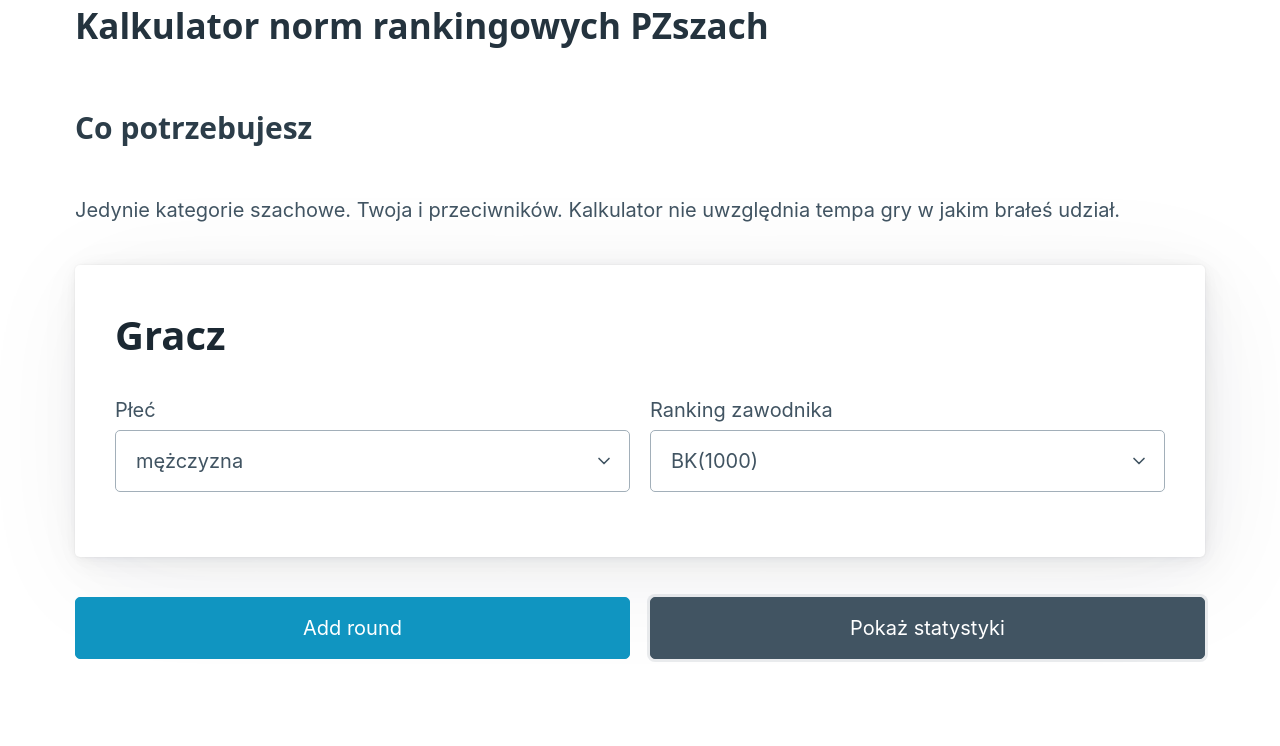
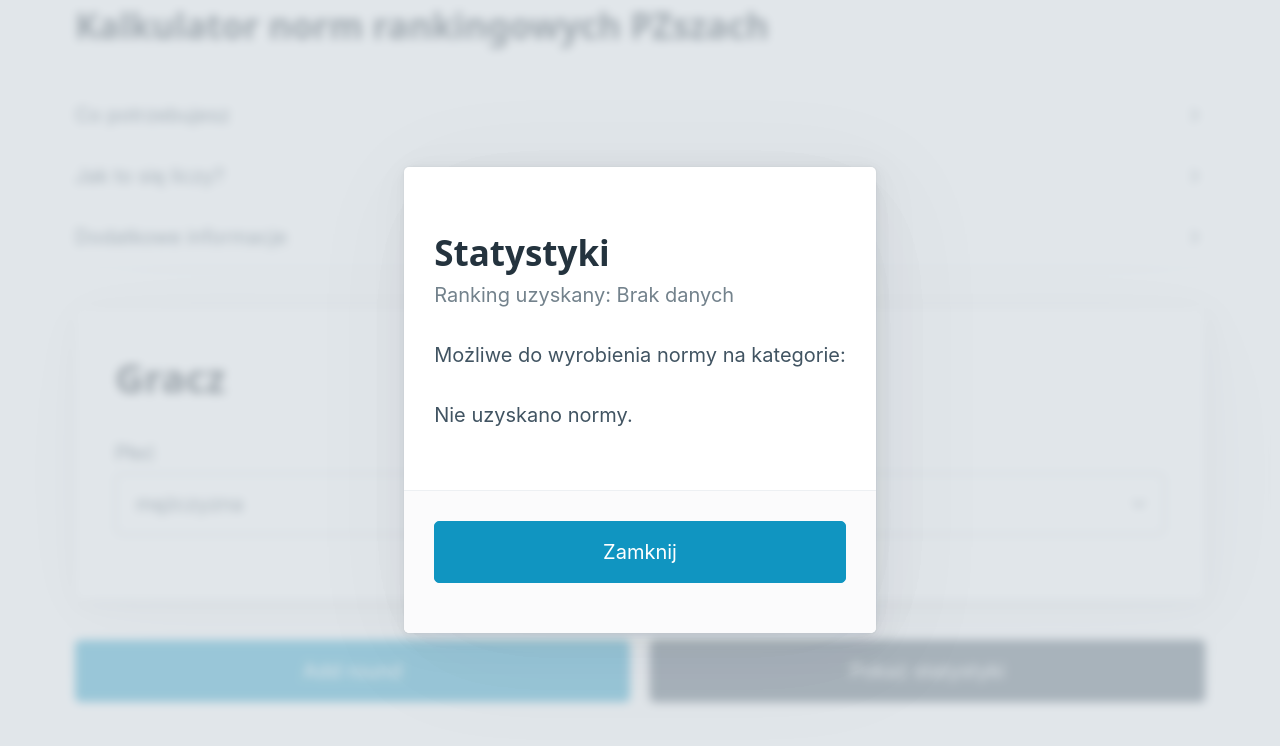
Before and after one commit to DocentSzachista/pzszach-rank-calc, a React (Create React App) app: page / in a window 1280 px wide. Both pictures are taken after a click on the button "Pokaż statystyki". Shown: the top 746 px of the page. Built offline with nearby package versions, Linux system fonts and the light colour scheme.

Commit message:
add modal for display if player has gained new rank and update description component
Signed-off-by: DocentSzachista <idontknow5325@gmail.com>

```diff
--- a/src/App.js
+++ b/src/App.js
@@ -1,9 +1,9 @@
 import "./styles/App.css";
 import PlayerCard from './components/PlayerCard';
+import Modal from "./components/Modal";
 import { useState } from 'react';
-import {countMeanRanking, countNorm, countDeltaR, countRu } from "./utils";
+import {calculatePlayerChanges } from "./utils";
 import Description from "./components/Descritpion";
-import {rankRequirements, encodedCategories} from "./resources/requirements";
 function App() {
 
   const [opponents, setOpponents] = useState([{
@@ -11,6 +11,15 @@ function App() {
     "category": "BK",
     "gender": "M"
   }]);
+  const [rankBlob, setRankBlob] = useState({
+    "currentRuz": undefined,
+    "normsAchieved":[]
+  });
+  const [showModal, setShowModal] = useState(false);
+
+  const handleModalClick = () =>{
+    setShowModal(!showModal);
+  };
 
   const addNewOpponent = function() {
     const newOpponent = {
@@ -29,25 +38,8 @@ function App() {
     setOpponents(
       opponents
     );
-    const mean = countMeanRanking(opponents);
-
-    const eglibleRanks = Object.keys(rankRequirements)
-    .filter(
-      key => encodedCategories[opponents[0].category] > encodedCategories[key]
-    )
-    console.log(eglibleRanks);
-    console.log(`Średni ranking graczy w turnieju: ${mean}`);
-
-    const chosenCategory  = rankRequirements[eglibleRanks[0]];
-    const minimum = countNorm(mean, chosenCategory[opponents[0].gender], opponents.length);
-    const deltaR = countDeltaR(opponents);
-    const Ru = countRu(chosenCategory[opponents[0].gender], deltaR);
-    console.log(`delta R ${deltaR}`);
-    console.log(`Ruz ${Ru}`);
-    // console.log(`Uzyskano normę ${minimum}`);
-    if( chosenCategory[opponents[0].gender] <= Ru && chosenCategory["requiredGames"] === opponents.length - 1  ){
-      console.log(`Uzyskano normę ${minimum}`);
-    }
+    // here handle all the calculations
+    setRankBlob(calculatePlayerChanges(opponents));
   }
 
 
@@ -63,9 +55,10 @@ function App() {
         )
       }
       <div className="grid">
-      <button className="primary" onClick={addNewOpponent}>Add round</button>
-      <button className="secondary">Pokaż statystyki</button>
+        <button className="primary" onClick={addNewOpponent}>Add round</button>
+        <button className="secondary" onClick={handleModalClick}>Pokaż statystyki</button>
       </div>
+      <Modal rankBlob={rankBlob} show={showModal} onClose={handleModalClick} />
     </main>
   );
 }
--- a/src/components/Descritpion.js
+++ b/src/components/Descritpion.js
@@ -2,13 +2,38 @@ const Description = () =>{
 
     return (
         <div className="desc">
-            <h2>Kalkulator norm rankingowych PZszach</h2>
+            <h2>
+                Kalkulator norm rankingowych PZszach
+            </h2>
             <div>
-                <h3>Co potrzebujesz</h3>
-                <p>
-                    Jedynie kategorie szachowe. Twoja i przeciwników.
-                    Kalkulator nie uwzględnia tempa gry w jakim brałeś udział.
-                </p>
+                <details>
+                    <summary>
+                        Co potrzebujesz
+                    </summary>
+                    <p>
+                        Jedynie kategorie szachowe. Twoja i przeciwników.
+                        Kalkulator nie uwzględnia tempa gry w jakim brałeś udział.
+                    </p>
+                </details>
+                <details>
+                    <summary>
+                        Jak to się liczy?
+                    </summary>
+                    <p>
+                        Strona PZszach zawiera <a href="https://pzszach.pl/2020/01/02/regulaminy-2020/" target="_blank" rel="noopener noreferrer">
+                        regulamin </a> jak ranking powinien być liczony. Z racji, że nie do końca zostało określone wykorzystanie wzoru z pkt 7.
+                        został on pominięty. Po wstępnych testach jakie przeprowadziłem, wynika że przeprowadzone obliczenia zgadzają się
+                        z innym <a href="http://szachygrodzisk.pl/kalkulator/" target="_blank" rel="noopener noreferrer">kalkulatorem</a>.
+                    </p>
+                </details>
+                <details>
+                    <summary>
+                        Dodatkowe informacje
+                    </summary>
+                    <p>
+                        Stronka jest jeszcze w stanie work in progress, dlatego mogą się zdarzyć jeszcze pewne niedociągnięcia.
+                    </p>
+                </details>
             </div>
         </div>
     );
--- /dev/null
+++ b/src/components/Modal.js
@@ -0,0 +1,32 @@
+const Modal = (props) =>{
+
+    const data = props.rankBlob;
+    const show = props.show;
+    const handleOnClose = props.onClose;
+
+    const dialogBody = data.normsAchieved.length ? (<ul>
+        { data["normsAchieved"].map(
+            rank => <li> {rank} </li>
+        )}
+    </ul>) : <p> Nie uzyskano normy. </p>;
+
+    return (
+        <dialog open={show}>
+            <article>
+                <hgroup>
+                    <h2>Statystyki</h2>
+                    <h3>Ranking uzyskany: {data["currentRuz"] ? data["currentRuz"] : "Brak danych" }</h3>
+                </hgroup>
+                <p>
+                    Możliwe do wyrobienia normy na kategorie:
+                </p>
+                {dialogBody}
+                <footer>
+                    <button onClick={handleOnClose}>Zamknij</button>
+                </footer>
+            </article>
+        </dialog>
+    );
+
+};
+export default Modal;
--- a/src/components/PlayerCard.js
+++ b/src/components/PlayerCard.js
@@ -51,9 +51,9 @@ const PlayerCard = (props) => {
                 <label>
                     Wynik
                     <select value={null} onChange={handleScore}>
-                        <option value={0}> Przegrana (0) </option>
+                        <option value={-1}> Przegrana (0) </option>
                         <option value={1}> Wygrana (1) </option>
-                        <option value={0.5}> Remis (0.5) </option>
+                        <option value={0}> Remis (0.5) </option>
                     </select>
                 </label>
                 }
--- a/src/utils.js
+++ b/src/utils.js
@@ -1,4 +1,5 @@
-import { rankingValues } from "./resources/requirements";
+import {rankingValues, rankRequirements, encodedCategories} from "./resources/requirements";
+
 export const countMeanRanking = (opponents) => 1 /(opponents.length) * opponents
     .reduce( (previous, opponent) => previous + rankingValues[opponent.gender]
     .filter(category => category.name === opponent.category)[0].value , 0);
@@ -9,8 +10,47 @@ export const countRu = (Rs, deltaR) => Rs + deltaR;
 
 export const countDeltaR = (opponents) => {
     const games = opponents.length-1;
-    const wins = opponents.reduce( (previous, opponent) => opponent.score ? previous + opponent.score : previous , 0 );
-    const multiplier = 2 * wins - games;
-    console.log(`Wygrane ${wins}, Przegrane ${games - wins}`);
-    return Math.round( multiplier !== 0 ? ( 400 / (games+1) ) * (multiplier) : 400 / (games +1) );
+    const points = opponents.reduce( (previous, opponent) => opponent.score === 1  || opponent.score === -1 ? previous + opponent.score : previous , 0 );
+    // const lost = games - Math.round(points);
+
+    // const multiplier = points - lost;
+    // console.log(`Wygrane ${points}, Przegrane ${lost}`);
+    console.log(
+        ( 400 / (games+1) ) * (points)
+    );
+    return Math.round( points !== 0 ? ( 400 / (games+1) ) * (points) :  0);
 }
+
+export const calculatePlayerChanges = (opponents) =>{
+    const mean = countMeanRanking(opponents);
+    const deltaR = countDeltaR(opponents);
+
+    const eglibleRanks = Object.keys(rankRequirements)
+    .filter(
+      key => encodedCategories[opponents[0].category] > encodedCategories[key]
+    )
+    console.log(eglibleRanks);
+    console.log(`Średni ranking graczy w turnieju: ${mean}`);
+    const Ru = countRu( mean, deltaR);
+    const currentBlob = {
+        "currentRuz": Ru,
+        "normsAchieved":[]
+    };
+    console.log(`Ruz ${Ru}`);
+
+    for(const rank of eglibleRanks){
+      const chosenCategory  = rankRequirements[rank];
+
+      // console.log(chosenCategory[opponents[0].gender]);
+      // console.log(`delta R ${deltaR}`);
+      if( chosenCategory[opponents[0].gender] <= Ru && chosenCategory["requiredGames"] <= opponents.length - 1  ){
+        currentBlob["normsAchieved"].push(rank);
+        // console.log(`Uzyskano normę ${rank}`);
+      }
+    }
+    return currentBlob;
+    // const chosenCategory  = rankRequirements[eglibleRanks[0]];
+    // TODO: Add that equation only when someone from PZszach
+    // or any jury will explain what the heck this is for
+    // const minimum = countNorm(mean, chosenCategory[opponents[0].gender], opponents.length);
+  };
```
Also changed, not shown: 1 other file (tests, documents, lock files or other folders).
